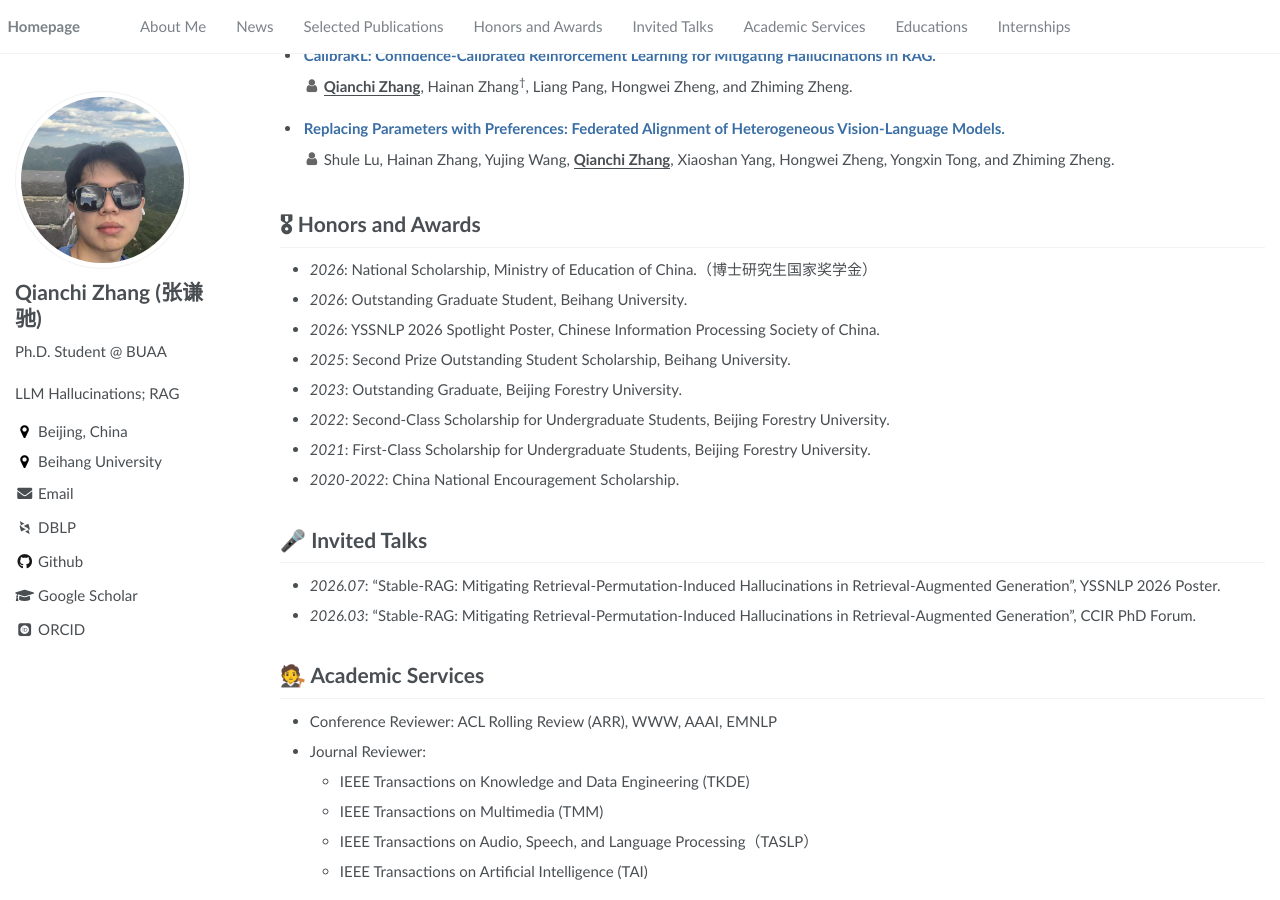
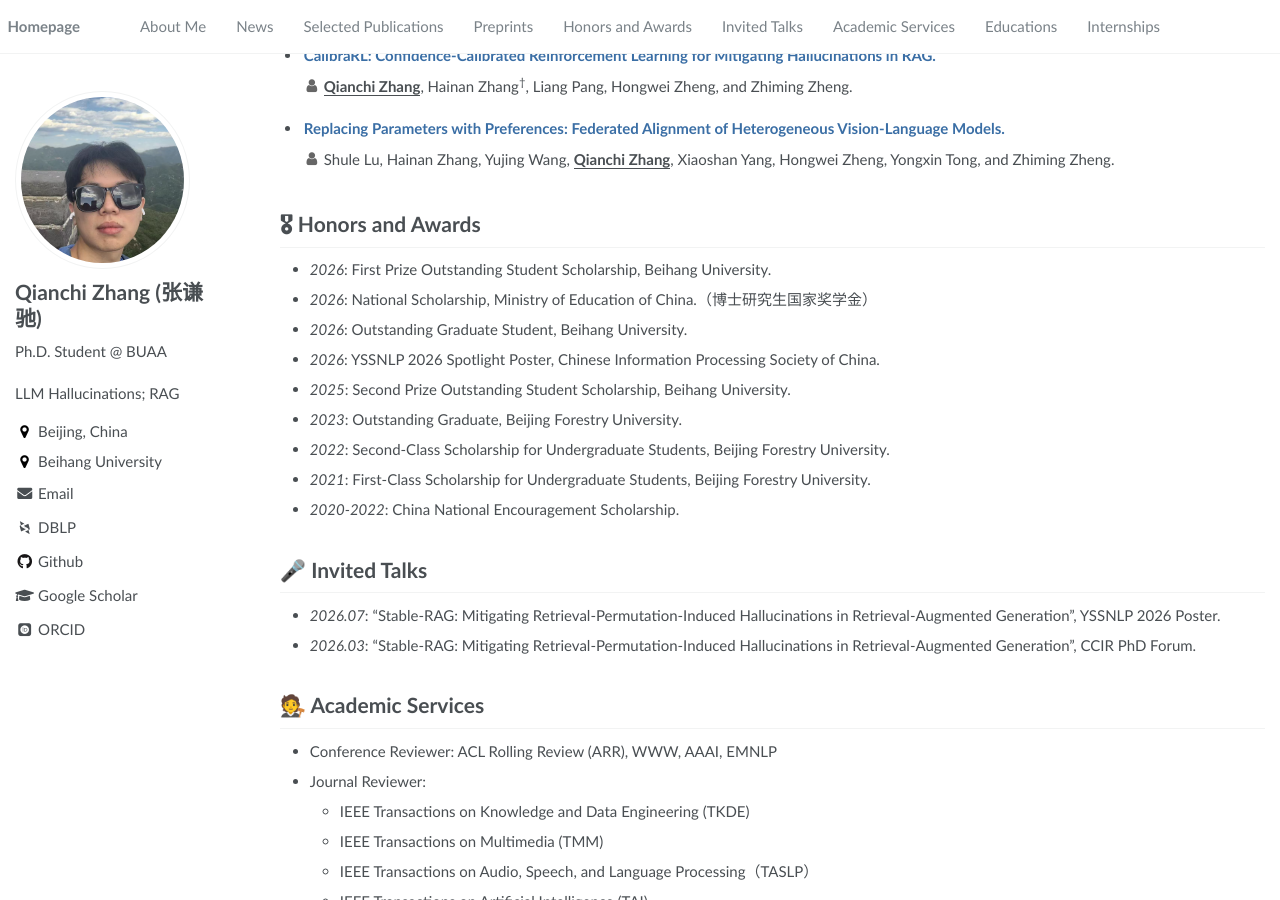
Before and after one commit to QC-Zhang/QC-Zhang.github.io, a Jekyll site: the page built from index.md, in a window 1280 px wide and 900 px high, scrolled down 819 px. Built offline with Jekyll 4.4.1, drawn with Linux system fonts in a browser that asks for light colours; some web fonts are replaced; a script that is not in the unit is left out.

Commit message:
update awards

```diff
--- a/_data/navigation.yml
+++ b/_data/navigation.yml
@@ -8,6 +8,9 @@ main:
 
   - title: "Selected Publications"
     url: "/#publications"
+
+  - title: "Preprints"
+    url: "/#preprints"
 
   - title: "Honors and Awards"
     url: "/#awards"
--- a/_pages/about.md
+++ b/_pages/about.md
@@ -376,7 +376,7 @@ Hi! This is Qianchi Zhang, a second-year PhD student at **School of Artificial I
   </li>
 </ul>
 
-<span class="anchor" id="awards"></span>
+<span class="anchor" id="preprints"></span>
 
 # 📄 Preprints
 
@@ -638,6 +638,7 @@ Hi! This is Qianchi Zhang, a second-year PhD student at **School of Artificial I
 <span class="anchor" id="awards"></span>
 
 # 🎖 Honors and Awards
+- *2026*: First Prize Outstanding Student Scholarship, Beihang University.
 - *2026*: National Scholarship, Ministry of Education of China.（博士研究生国家奖学金）
 - *2026*: Outstanding Graduate Student, Beihang University.
 - *2026*: YSSNLP 2026 Spotlight Poster, Chinese Information Processing Society of China.
```
